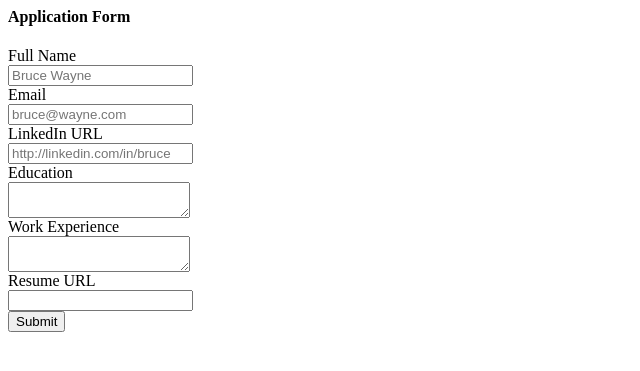
After one commit to tarunjindal112/jovian-careers-website-v2, a Flask app: template templates/application_form.html in a window 1280 px wide. The commit adds this page. Shown: the top 371 px of the page, without its empty margins (0-640 px from the left). Run offline with Flask 3, Linux system fonts and the light colour scheme; the template is opened without the code that fills it, so the values that code supplies are empty.

Commit message:
store application in DB

```diff
--- a/app.py
+++ b/app.py
@@ -1,5 +1,5 @@
-from flask import Flask, render_template, jsonify
-from database import load_jobs_from_db, load_job_from_db
+from flask import Flask, render_template, jsonify, request
+from database import load_jobs_from_db, load_job_from_db, add_application_to_db
 
 app = Flask(__name__)
 
@@ -24,5 +24,17 @@ def show_job(id):
   return render_template("jobpage.html", job=job)
 
 
+@app.route("/job/<id>/apply", methods=["post"])
+def apply_to_job(id):
+  data = request.form
+  job = load_job_from_db(id)
+  add_application_to_db(id, data)
+  # store an email
+  # display an acknowledgement
+  return render_template("application_submitted.html",
+                         application=data,
+                         job=job)
+
+
 if __name__ == "__main__":
   app.run(host="0.0.0.0", debug=True)
--- /dev/null
+++ b/templates/application_form.html
@@ -0,0 +1,34 @@
+<h4>Application Form</h4>
+<form action="/job/{{job['id']}}/apply" method="post">
+  <div class="mb-2">
+    <label>Full Name</label><br>
+    <input type="text" name="full_name" placeholder="Bruce Wayne">
+  </div>
+
+  <div class="mb-2">
+    <label>Email</label><br>
+    <input type="text" name="email" placeholder="bruce@wayne.com">
+  </div>
+
+  <div class="mb-2">
+    <label>LinkedIn URL</label><br>
+    <input type="text" name="linkedin_url" placeholder="http://linkedin.com/in/bruce">
+  </div>
+
+  <div class="mb-2">
+    <label>Education</label><br>
+    <textarea name="education"></textarea>
+  </div>
+
+  <div class="mb-2">
+    <label>Work Experience</label><br>
+    <textarea name="work_experince"></textarea>
+  </div>
+
+  <div class="mb-2">
+    <label>Resume URL</label><br>
+    <input type="text" name="resume_url">
+  </div>
+
+  <input type="submit">
+</form>
--- a/templates/jobpage.html
+++ b/templates/jobpage.html
@@ -25,8 +25,8 @@
         </ol>
         <h4>Salary</h4>
         <p>{{job.currency}}{{job.salary}}</p>
+        {% include 'application_form.html' %}
       </div>
-
       {% include 'footer.html' %}
     </body>
   </html>
```
Also changed, not shown: database.py (+19 -0 lines), templates/application_submitted.html (added, +34 -0 lines).
